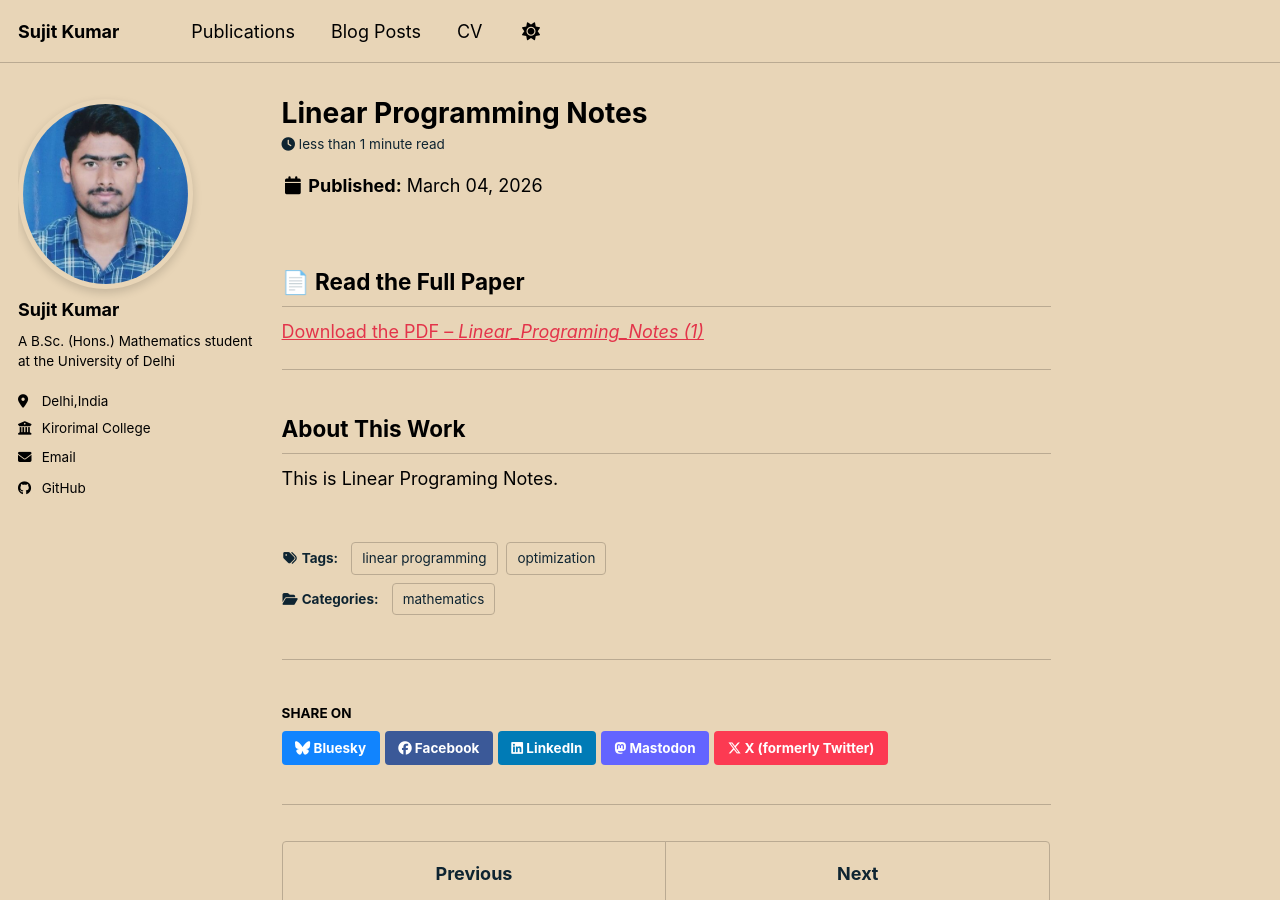
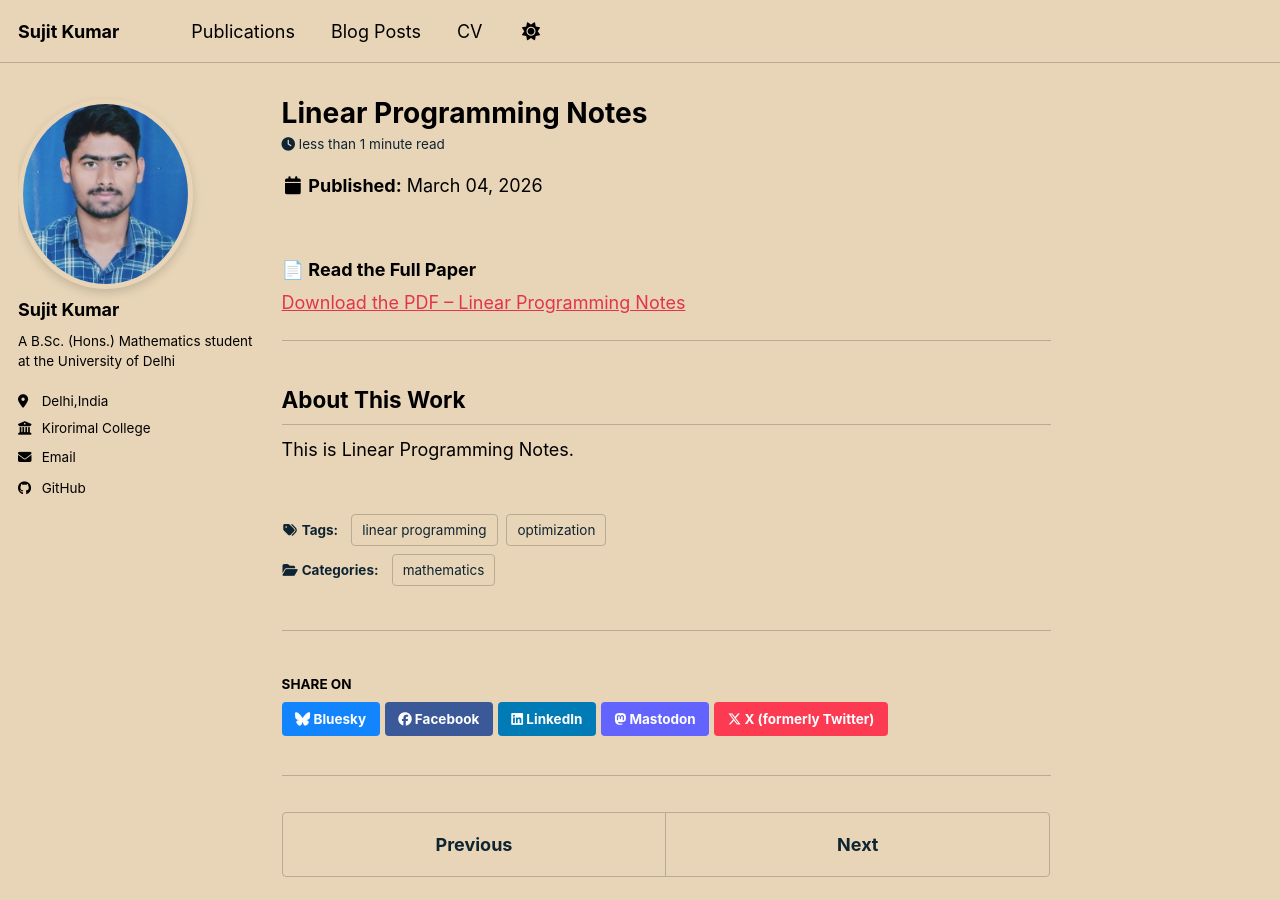
Before and after one commit to sujit41/sujit41.github.io, a Jekyll site: the page built from _posts/2026-03-04-linear-programming-notes.md, in a window 1280 px wide and 900 px high. Built offline with Jekyll 4.4.1, drawn with Linux system fonts in a browser that asks for light colours; a script bundle is joined from its source files by our own code; library files that are not in the unit come from our copies.

Commit message:
Update 2026-03-04-linear-programming-notes.md

```diff
--- a/_posts/2026-03-04-linear-programming-notes.md
+++ b/_posts/2026-03-04-linear-programming-notes.md
@@ -4,11 +4,13 @@ date: 2026-03-04
 categories: mathematics
 tags: [linear programming, optimization]
 ---
-## 📄 Read the Full Paper
 
-[Download the PDF – *Linear_Programing_Notes (1)*]({{ '/files/Linear_Programing_Notes (1)' | relative_url }})
+### 📄 Read the Full Paper
+
+[Download the PDF – Linear Programming Notes]({{ '/files/Linear_Programing_Notes (1)' | relative_url }})
 
 ---
 
 ## About This Work
-This is Linear Programing Notes.
+
+This is Linear Programming Notes.
```
